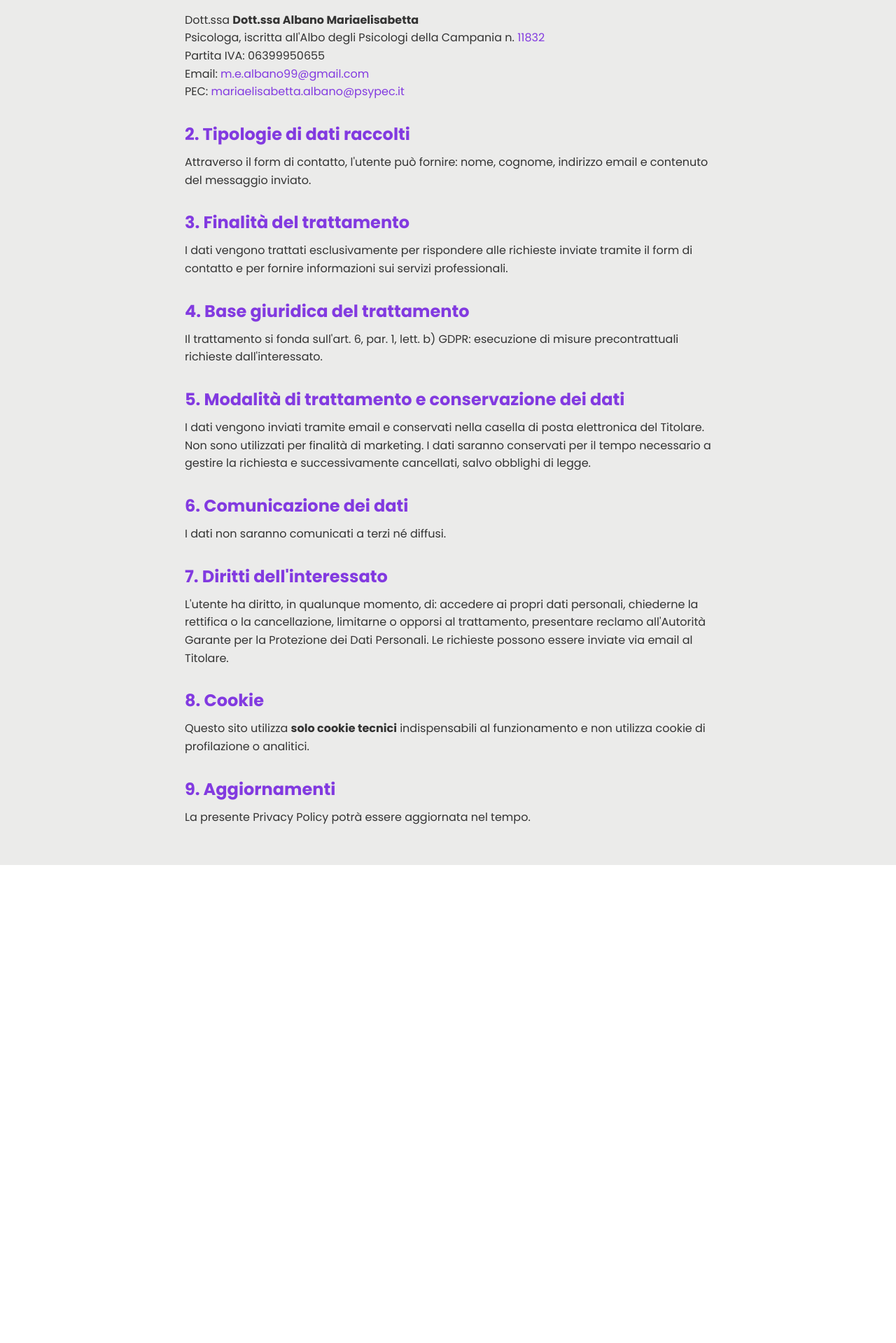
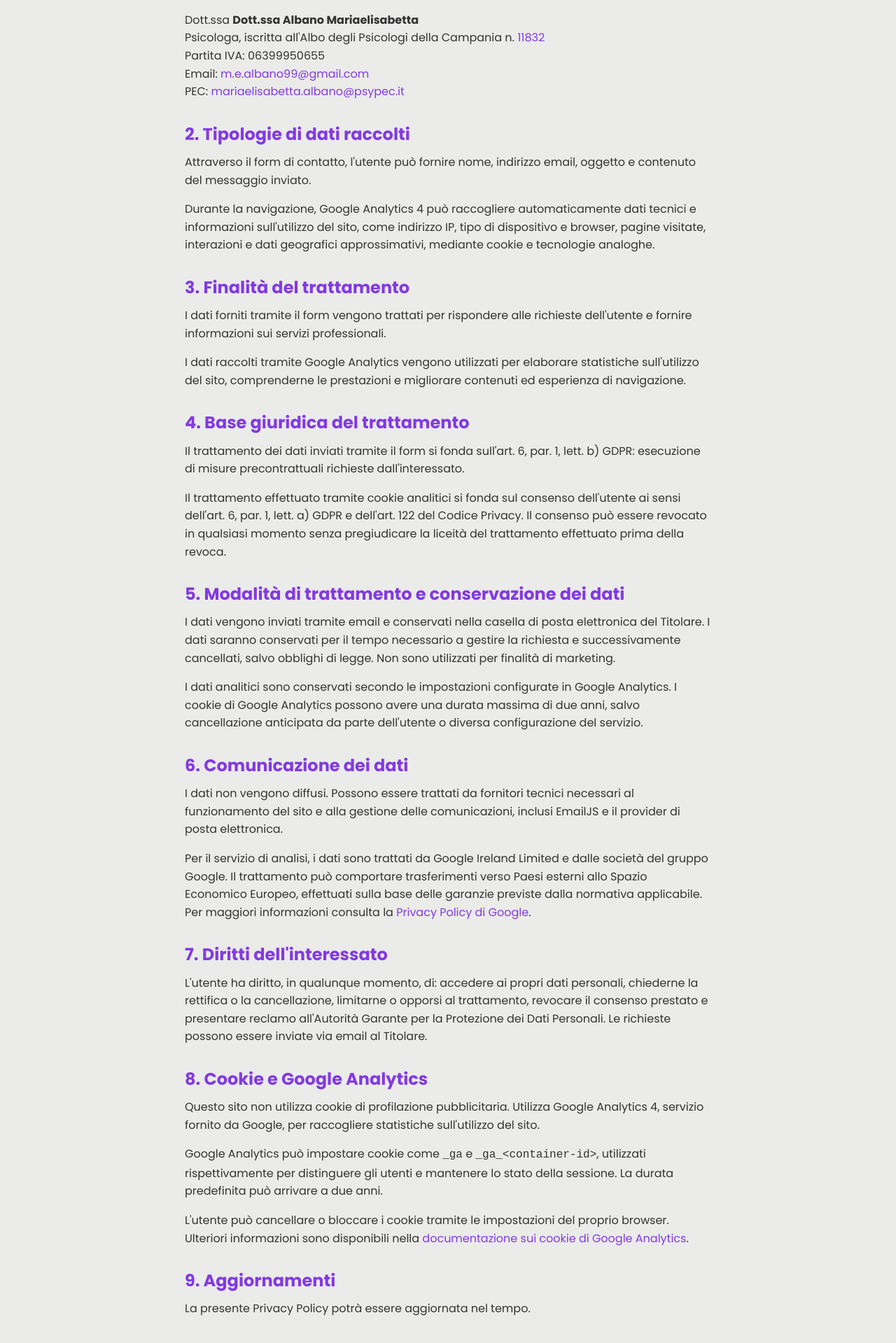
Before and after one commit to gcarda99/psycologist-portfolio, a React (Vite) app: page /info-legale in a window 1280 px wide. Shown: the part 197-2116 px from the top of the page at 70% size. Before the commit the page ends 1433 px from the top, so only its background shows below. Built offline with nearby package versions, Linux system fonts and the light colour scheme.

Commit message:
update privacy policy: specifying the usage of Google Analytics cookies

```diff
--- a/src/data/privacyPolicyData.js
+++ b/src/data/privacyPolicyData.js
@@ -5,5 +5,5 @@ export const privacyPolicyData = {
     albo: '11832',
     alboUrl: 'https://www.oprc.it/scheda-personale/?user=MARIAELISABETTA-ALBANO&id=11832-A',
     iva: '06399950655',
-    lastUpdate: '9 Marzo 2026'
+    lastUpdate: '16 Luglio 2026'
 }
--- a/src/pages/InfoLegale/InfoLegale.js
+++ b/src/pages/InfoLegale/InfoLegale.js
@@ -32,47 +32,96 @@ function InfoLegale() {
 
                 <h2>2. Tipologie di dati raccolti</h2>
                 <p>
-                    Attraverso il form di contatto, l'utente può fornire: nome, cognome,
-                    indirizzo email e contenuto del messaggio inviato.
+                    Attraverso il form di contatto, l'utente può fornire nome, indirizzo email,
+                    oggetto e contenuto del messaggio inviato.
+                </p>
+                <p>
+                    Durante la navigazione, Google Analytics 4 può raccogliere automaticamente dati tecnici e
+                    informazioni sull'utilizzo del sito, come indirizzo IP, tipo di dispositivo e browser,
+                    pagine visitate, interazioni e dati geografici approssimativi, mediante cookie e tecnologie
+                    analoghe.
                 </p>
 
                 <h2>3. Finalità del trattamento</h2>
                 <p>
-                    I dati vengono trattati esclusivamente per rispondere alle richieste inviate tramite il form di
-                    contatto e per fornire informazioni sui servizi professionali.
+                    I dati forniti tramite il form vengono trattati per rispondere alle richieste dell'utente e
+                    fornire informazioni sui servizi professionali.
+                </p>
+                <p>
+                    I dati raccolti tramite Google Analytics vengono utilizzati per elaborare statistiche
+                    sull'utilizzo del sito, comprenderne le prestazioni e migliorare contenuti ed esperienza di
+                    navigazione.
                 </p>
 
                 <h2>4. Base giuridica del trattamento</h2>
                 <p>
-                    Il trattamento si fonda sull'art. 6, par. 1, lett. b) GDPR:
+                    Il trattamento dei dati inviati tramite il form si fonda sull'art. 6, par. 1, lett. b) GDPR:
                     esecuzione di misure precontrattuali richieste dall'interessato.
+                </p>
+                <p>
+                    Il trattamento effettuato tramite cookie analitici si fonda sul consenso dell'utente ai sensi
+                    dell'art. 6, par. 1, lett. a) GDPR e dell'art. 122 del Codice Privacy. Il consenso può essere
+                    revocato in qualsiasi momento senza pregiudicare la liceità del trattamento effettuato prima
+                    della revoca.
                 </p>
 
                 <h2>5. Modalità di trattamento e conservazione dei dati</h2>
                 <p>
                     I dati vengono inviati tramite email e conservati nella casella di posta elettronica del Titolare.
-                    Non sono utilizzati per finalità di marketing.
                     I dati saranno conservati per il tempo necessario a gestire la richiesta e successivamente
-                    cancellati, salvo obblighi di legge.
+                    cancellati, salvo obblighi di legge. Non sono utilizzati per finalità di marketing.
+                </p>
+                <p>
+                    I dati analitici sono conservati secondo le impostazioni configurate in Google Analytics.
+                    I cookie di Google Analytics possono avere una durata massima di due anni, salvo cancellazione
+                    anticipata da parte dell'utente o diversa configurazione del servizio.
                 </p>
 
                 <h2>6. Comunicazione dei dati</h2>
                 <p>
-                    I dati non saranno comunicati a terzi né diffusi.
+                    I dati non vengono diffusi. Possono essere trattati da fornitori tecnici necessari al
+                    funzionamento del sito e alla gestione delle comunicazioni, inclusi EmailJS e il provider di
+                    posta elettronica.
+                </p>
+                <p>
+                    Per il servizio di analisi, i dati sono trattati da Google Ireland Limited e dalle società del
+                    gruppo Google. Il trattamento può comportare trasferimenti verso Paesi esterni allo Spazio
+                    Economico Europeo, effettuati sulla base delle garanzie previste dalla normativa applicabile.
+                    Per maggiori informazioni consulta la{' '}
+                    <a href="https://policies.google.com/privacy?hl=it" target="_blank" rel="noreferrer">
+                        Privacy Policy di Google
+                    </a>.
                 </p>
 
                 <h2>7. Diritti dell'interessato</h2>
                 <p>
                     L'utente ha diritto, in qualunque momento, di: accedere ai propri dati personali,
                     chiederne la rettifica o la cancellazione, limitarne o opporsi al trattamento,
-                    presentare reclamo all'Autorità Garante per la Protezione dei Dati Personali.
+                    revocare il consenso prestato e presentare reclamo all'Autorità Garante per la Protezione dei
+                    Dati Personali.
                     Le richieste possono essere inviate via email al Titolare.
                 </p>
 
-                <h2>8. Cookie</h2>
+                <h2>8. Cookie e Google Analytics</h2>
                 <p>
-                    Questo sito utilizza <strong>solo cookie tecnici</strong> indispensabili al funzionamento e
-                    non utilizza cookie di profilazione o analitici.
+                    Questo sito non utilizza cookie di profilazione pubblicitaria. Utilizza Google Analytics 4,
+                    servizio fornito da Google, per raccogliere statistiche sull'utilizzo del sito.
+                </p>
+                <p>
+                    Google Analytics può impostare cookie come <code>_ga</code> e{' '}
+                    <code>_ga_&lt;container-id&gt;</code>, utilizzati rispettivamente per distinguere gli utenti e
+                    mantenere lo stato della sessione. La durata predefinita può arrivare a due anni.
+                </p>
+                <p>
+                    L'utente può cancellare o bloccare i cookie tramite le impostazioni del proprio browser.
+                    Ulteriori informazioni sono disponibili nella{' '}
+                    <a
+                        href="https://support.google.com/analytics/answer/11397207?hl=it"
+                        target="_blank"
+                        rel="noreferrer"
+                    >
+                        documentazione sui cookie di Google Analytics
+                    </a>.
                 </p>
 
                 <h2>9. Aggiornamenti</h2>
```
Also changed, not shown: 3 other files (tests, documents, lock files or other folders).
